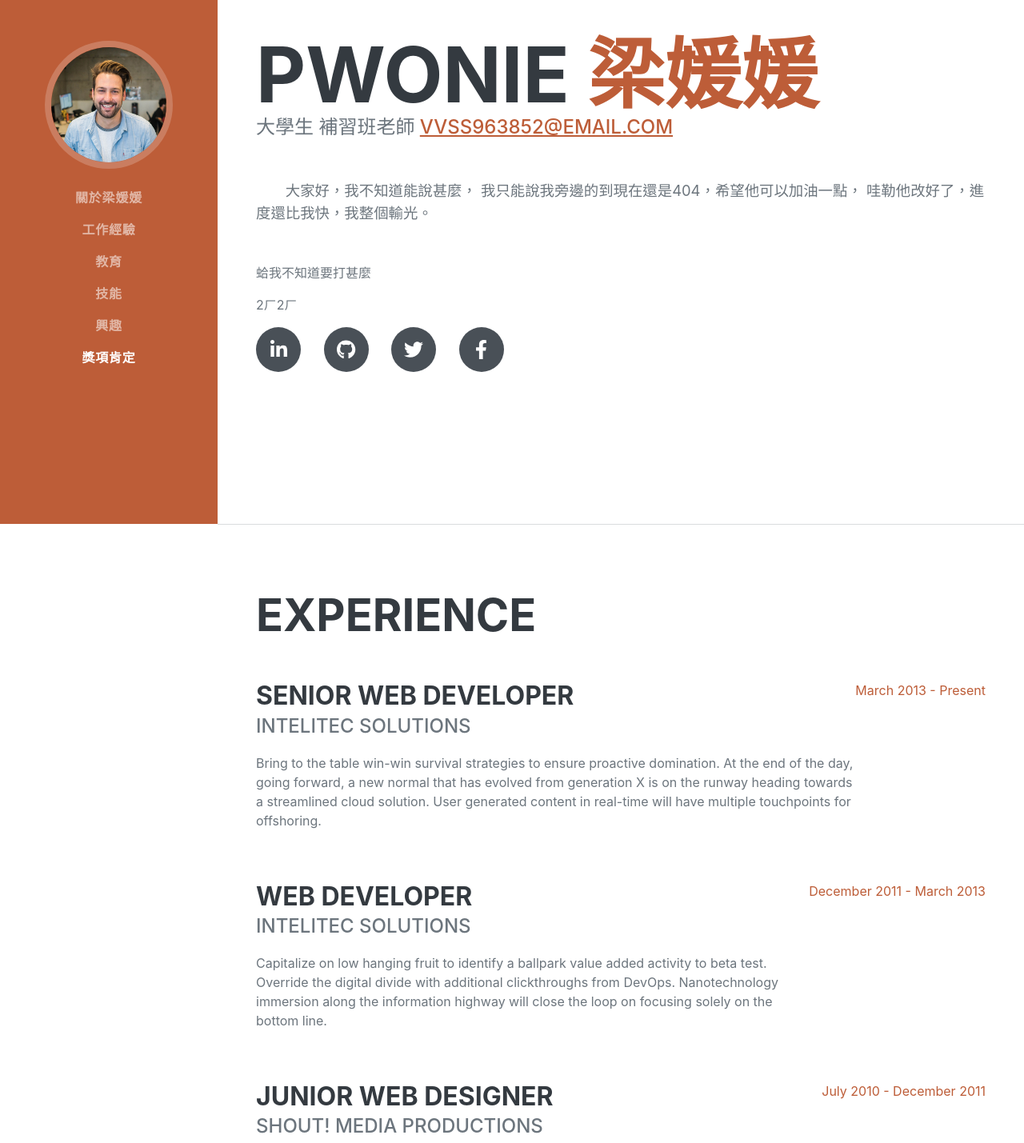
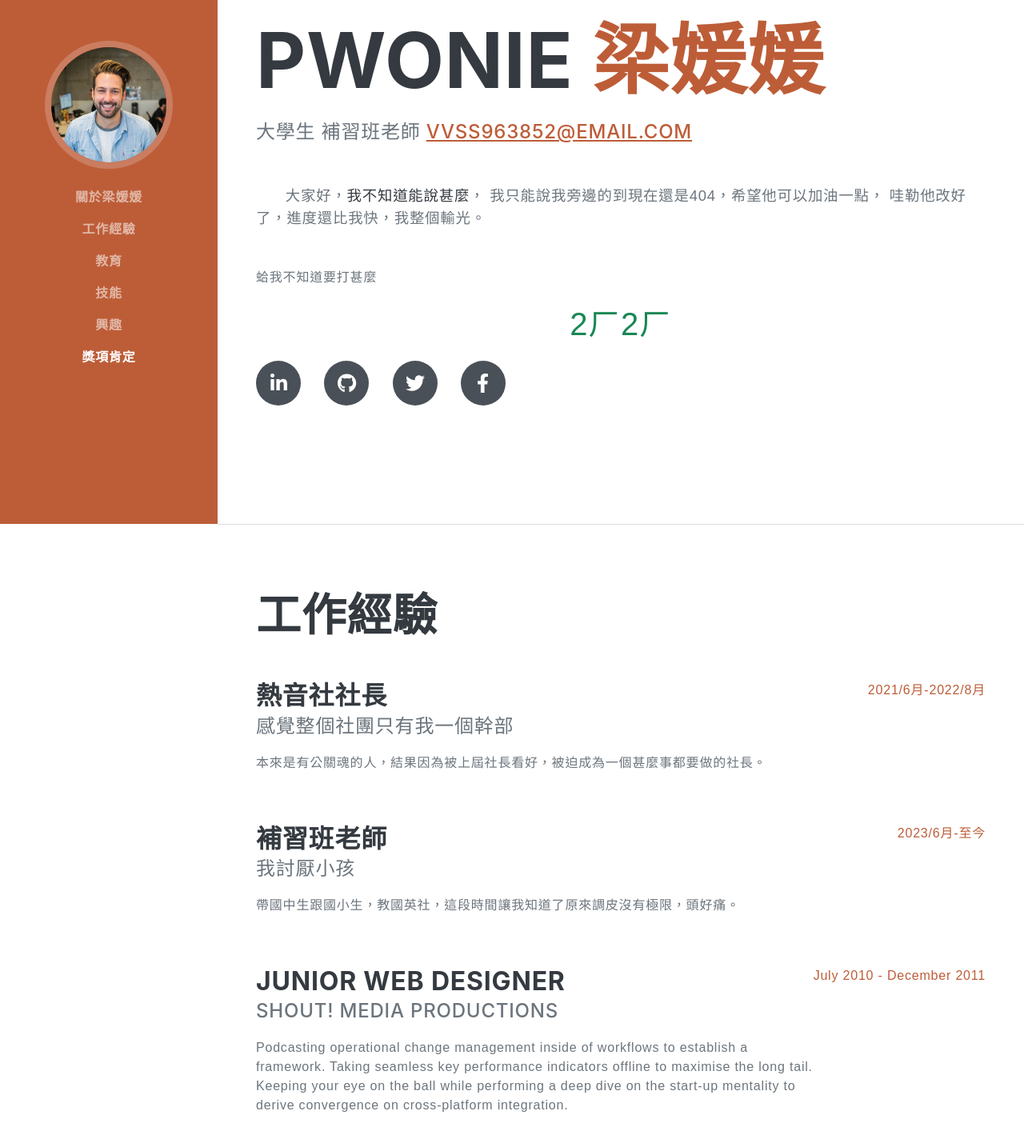
Before and after one commit to pwonie/pwonie.github.io, a plain HTML site: page index.html in a window 1280 px wide. Shown: the part 145-1574 px from the top of the page at 80% size. Drawn offline with nearby package versions, Linux system fonts and the light colour scheme; a web font is replaced by a local one.

Commit message:
工作經驗

```diff
--- a/css/my_styles.css
+++ b/css/my_styles.css
@@ -6,19 +6,19 @@ body{
     font-family: 'Noto serif TC', sans-serif;
 }
 p.r{
-    color: #6c757d;
+    color:#6c757d;
     font-size: 40px;
     text-align: center;
     text-indent: 2em;
     letter-spacing: 0.8px;
 }
 .b{
-    color: #343a40;
+    color:#343a40;
     text-align: center;
 
 }
 .blue{
-    color:  #198754;
+    color:#198754;
     text-align: center;
     font-size: 40px;
 }
--- a/index.html
+++ b/index.html
@@ -17,6 +17,7 @@
         <link rel="preconnect" href="https://fonts.googleapis.com">
         <link rel="preconnect" href="https://fonts.gstatic.com" crossorigin>
         <link href="https://fonts.googleapis.com/css2?family=Noto+Sans+TC:wght@100..900&family=Noto+Serif+TC&display=swap" rel="stylesheet">
+        <link href="css/my_styles.css" rel="stylesheet" />
     </head>
     <body id="page-top">
         <!-- Navigation-->
@@ -50,11 +51,12 @@
                       大學生 補習班老師
                         <a href="vvss963852@email.com">vvss963852@email.com</a>
                     </div>
-                    <p class="lead mb-5" style="text-indent: 2em;">大家好，我不知道能說甚麼，
+                    <p class="lead mb-5" style="text-indent: 2em;">大家好，<span class="b">我不知道能說甚麼</span>，
                         我只能說我旁邊的到現在還是404，希望他可以加油一點，
-                        哇勒他改好了，進度還比我快，<span class="b">我整個輸光。</span></p>
-                    <p calss="r">蛤我不知道要打甚麼</p>
+                        哇勒他改好了，進度還比我快，我整個輸光。</p>
+                    <p calss="r">蛤我不知道要打甚麼<p>
                     <p class="blue">2ㄏ2ㄏ</p>
+                    <a href="about.html"></a>
                     <div class="social-icons">
                         <a class="social-icon" href="#!"><i class="fab fa-linkedin-in"></i></a>
                         <a class="social-icon" href="#!"><i class="fab fa-github"></i></a>
@@ -67,22 +69,22 @@
             <!-- Experience-->
             <section class="resume-section" id="experience">
                 <div class="resume-section-content">
-                    <h2 class="mb-5">Experience</h2>
+                    <h2 class="mb-5">工作經驗</h2>
                     <div class="d-flex flex-column flex-md-row justify-content-between mb-5">
                         <div class="flex-grow-1">
-                            <h3 class="mb-0">Senior Web Developer</h3>
-                            <div class="subheading mb-3">Intelitec Solutions</div>
-                            <p>Bring to the table win-win survival strategies to ensure proactive domination. At the end of the day, going forward, a new normal that has evolved from generation X is on the runway heading towards a streamlined cloud solution. User generated content in real-time will have multiple touchpoints for offshoring.</p>
+                            <h3 class="mb-0">熱音社社長</h3>
+                            <div class="subheading mb-3">感覺整個社團只有我一個幹部</div>
+                            <p>本來是有公關魂的人，結果因為被上屆社長看好，被迫成為一個甚麼事都要做的社長。</p>
                         </div>
-                        <div class="flex-shrink-0"><span class="text-primary">March 2013 - Present</span></div>
+                        <div class="flex-shrink-0"><span class="text-primary">2021/6月-2022/8月</span></div>
                     </div>
                     <div class="d-flex flex-column flex-md-row justify-content-between mb-5">
                         <div class="flex-grow-1">
-                            <h3 class="mb-0">Web Developer</h3>
-                            <div class="subheading mb-3">Intelitec Solutions</div>
-                            <p>Capitalize on low hanging fruit to identify a ballpark value added activity to beta test. Override the digital divide with additional clickthroughs from DevOps. Nanotechnology immersion along the information highway will close the loop on focusing solely on the bottom line.</p>
+                            <h3 class="mb-0">補習班老師</h3>
+                            <div class="subheading mb-3">我討厭小孩</div>
+                            <p>帶國中生跟國小生，教國英社，這段時間讓我知道了原來調皮沒有極限，頭好痛。</p>
                         </div>
-                        <div class="flex-shrink-0"><span class="text-primary">December 2011 - March 2013</span></div>
+                        <div class="flex-shrink-0"><span class="text-primary">2023/6月-至今</span></div>
                     </div>
                     <div class="d-flex flex-column flex-md-row justify-content-between mb-5">
                         <div class="flex-grow-1">
```
